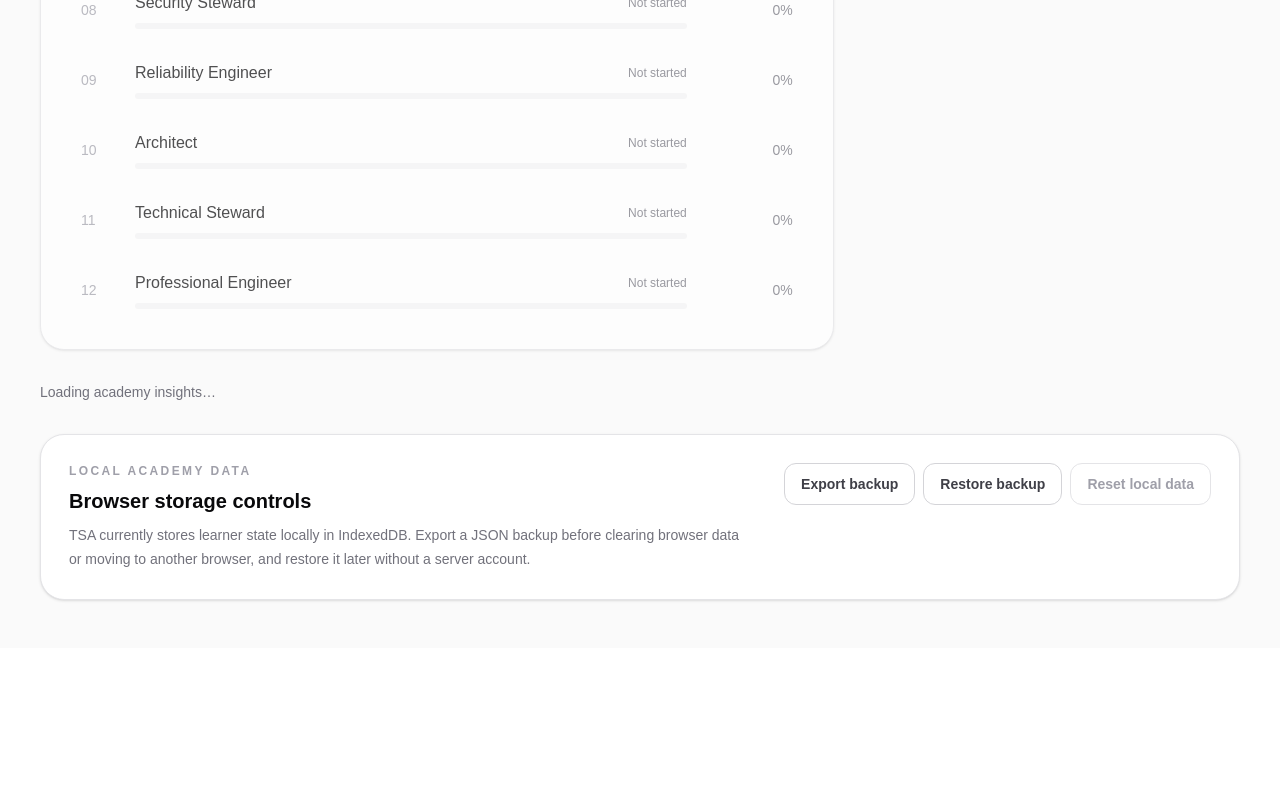
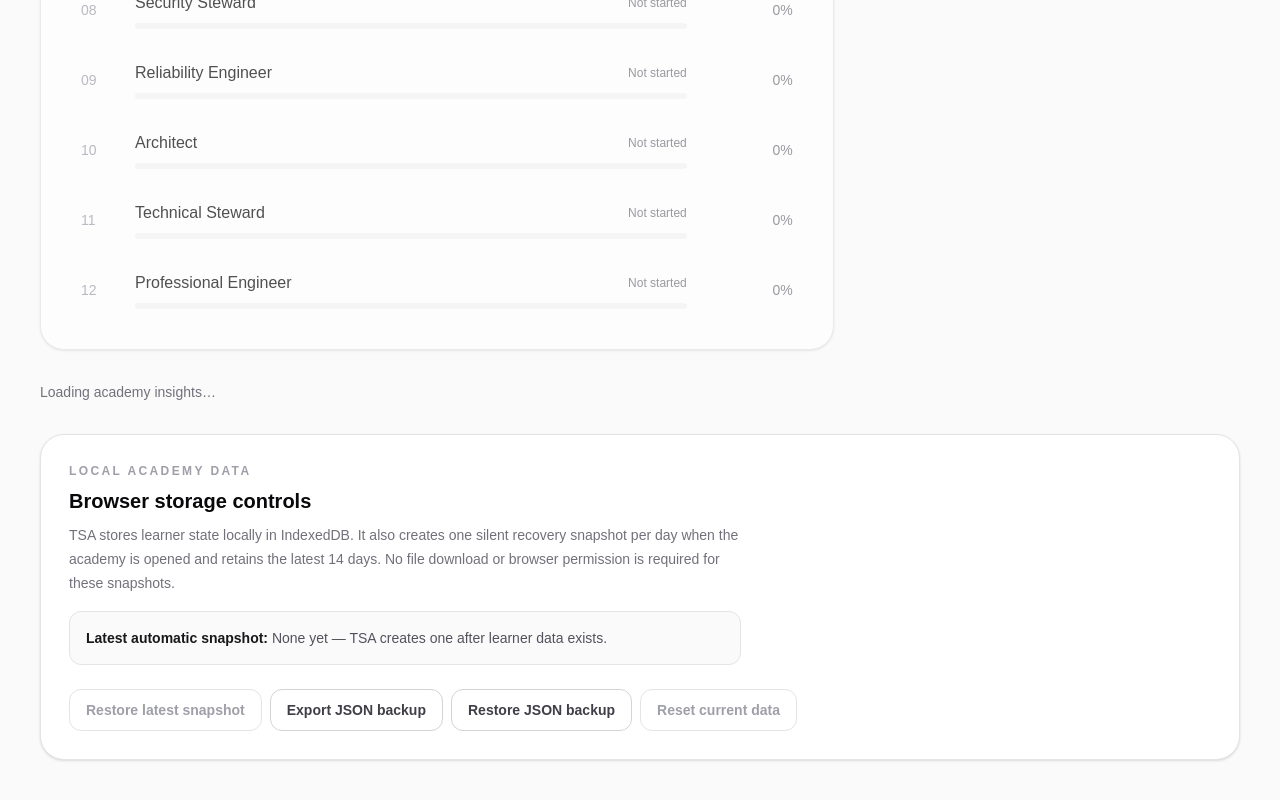
Before and after one commit to enoqueJonas/tsa, a Next.js app in the folder apps/web/: page / in a window 1280 px wide. Shown: the part 1336-2136 px from the top of the page. Before the commit the page ends 1984 px from the top, so only its background shows below. Built offline with nearby package versions, Linux system fonts and the light colour scheme.

Commit message:
feat: expose daily recovery snapshots in data controls

```diff
--- a/apps/web/components/academy-data-controls.tsx
+++ b/apps/web/components/academy-data-controls.tsx
@@ -1,19 +1,26 @@
 "use client";
 
-import { useRef, useState } from "react";
+import { useEffect, useRef, useState } from "react";
 import { createAcademyBackup, parseAcademyBackup, restoreAcademyBackup } from "../lib/academy-backup";
+import { DAILY_SNAPSHOT_RETENTION, latestDailySnapshot, restoreDailySnapshot } from "../lib/daily-snapshots";
+import type { DailySnapshotRecord } from "../lib/progress-storage";
 import { useAcademyProgress } from "./academy-progress-provider";
 
 export function AcademyDataControls() {
   const { records, resetAcademyProgress } = useAcademyProgress();
   const [busy, setBusy] = useState(false);
   const [message, setMessage] = useState<string>();
+  const [latestSnapshot, setLatestSnapshot] = useState<DailySnapshotRecord>();
   const fileInputRef = useRef<HTMLInputElement>(null);
   const hasProgress = Object.keys(records).length > 0;
 
+  useEffect(() => {
+    latestDailySnapshot().then(setLatestSnapshot).catch(() => undefined);
+  }, [records]);
+
   async function resetProgress() {
     const confirmed = window.confirm(
-      "Reset all TSA learner data stored in this browser? This removes progress, reflections, evidence, projects, and assessments."
+      "Reset current TSA learner data stored in this browser? Progress, reflections, evidence, projects, and assessments will be removed. Daily recovery snapshots are kept."
     );
 
     if (!confirmed) return;
@@ -23,7 +30,7 @@ export function AcademyDataControls() {
 
     try {
       await resetAcademyProgress();
-      setMessage("Local academy data has been reset.");
+      setMessage("Current academy data has been reset. Daily recovery snapshots were preserved.");
     } catch {
       setMessage("TSA could not reset the local academy database.");
     } finally {
@@ -59,7 +66,7 @@ export function AcademyDataControls() {
     try {
       const backup = parseAcademyBackup(await file.text());
       const confirmed = window.confirm(
-        "Restore this TSA backup? Existing local academy data will be replaced by the contents of the backup."
+        "Restore this TSA backup? Existing current academy data will be replaced by the contents of the backup."
       );
       if (!confirmed) return;
       await restoreAcademyBackup(backup);
@@ -73,6 +80,26 @@ export function AcademyDataControls() {
     }
   }
 
+  async function restoreLatestSnapshot() {
+    if (!latestSnapshot) return;
+    const confirmed = window.confirm(
+      `Restore the automatic recovery snapshot from ${new Date(latestSnapshot.createdAt).toLocaleString()}? Current learner data will be replaced.`
+    );
+    if (!confirmed) return;
+
+    setBusy(true);
+    setMessage(undefined);
+    try {
+      await restoreDailySnapshot(latestSnapshot);
+      setMessage("Daily recovery snapshot restored. Reloading TSA…");
+      window.location.reload();
+    } catch {
+      setMessage("TSA could not restore the daily recovery snapshot.");
+    } finally {
+      setBusy(false);
+    }
+  }
+
   return (
     <section className="mt-8 rounded-3xl border border-zinc-200 bg-white p-7 shadow-sm">
       <div className="flex flex-wrap items-start justify-between gap-6">
@@ -80,13 +107,18 @@ export function AcademyDataControls() {
           <p className="text-xs font-semibold uppercase tracking-[0.2em] text-zinc-400">Local academy data</p>
           <h2 className="mt-2 text-xl font-semibold text-zinc-950">Browser storage controls</h2>
           <p className="mt-2 text-sm leading-6 text-zinc-500">
-            TSA currently stores learner state locally in IndexedDB. Export a JSON backup before clearing browser data or moving to another browser, and restore it later without a server account.
+            TSA stores learner state locally in IndexedDB. It also creates one silent recovery snapshot per day when the academy is opened and retains the latest {DAILY_SNAPSHOT_RETENTION} days. No file download or browser permission is required for these snapshots.
           </p>
+          <div className="mt-4 rounded-xl border border-zinc-200 bg-zinc-50 p-4 text-sm text-zinc-600">
+            <span className="font-semibold text-zinc-900">Latest automatic snapshot: </span>
+            {latestSnapshot ? new Date(latestSnapshot.createdAt).toLocaleString() : "None yet — TSA creates one after learner data exists."}
+          </div>
         </div>
         <div className="flex flex-wrap gap-2">
-          <button type="button" onClick={() => void exportBackup()} disabled={busy} className="rounded-xl border border-zinc-300 px-4 py-2.5 text-sm font-semibold text-zinc-700 transition hover:bg-zinc-50 disabled:cursor-not-allowed disabled:text-zinc-400">Export backup</button>
-          <button type="button" onClick={() => fileInputRef.current?.click()} disabled={busy} className="rounded-xl border border-zinc-300 px-4 py-2.5 text-sm font-semibold text-zinc-700 transition hover:bg-zinc-50 disabled:cursor-not-allowed disabled:text-zinc-400">Restore backup</button>
-          <button type="button" onClick={() => void resetProgress()} disabled={!hasProgress || busy} className="rounded-xl border border-red-200 px-4 py-2.5 text-sm font-semibold text-red-700 transition hover:bg-red-50 disabled:cursor-not-allowed disabled:border-zinc-200 disabled:text-zinc-400 disabled:hover:bg-transparent">Reset local data</button>
+          <button type="button" onClick={() => void restoreLatestSnapshot()} disabled={!latestSnapshot || busy} className="rounded-xl border border-blue-200 px-4 py-2.5 text-sm font-semibold text-blue-700 transition hover:bg-blue-50 disabled:cursor-not-allowed disabled:border-zinc-200 disabled:text-zinc-400">Restore latest snapshot</button>
+          <button type="button" onClick={() => void exportBackup()} disabled={busy} className="rounded-xl border border-zinc-300 px-4 py-2.5 text-sm font-semibold text-zinc-700 transition hover:bg-zinc-50 disabled:cursor-not-allowed disabled:text-zinc-400">Export JSON backup</button>
+          <button type="button" onClick={() => fileInputRef.current?.click()} disabled={busy} className="rounded-xl border border-zinc-300 px-4 py-2.5 text-sm font-semibold text-zinc-700 transition hover:bg-zinc-50 disabled:cursor-not-allowed disabled:text-zinc-400">Restore JSON backup</button>
+          <button type="button" onClick={() => void resetProgress()} disabled={!hasProgress || busy} className="rounded-xl border border-red-200 px-4 py-2.5 text-sm font-semibold text-red-700 transition hover:bg-red-50 disabled:cursor-not-allowed disabled:border-zinc-200 disabled:text-zinc-400 disabled:hover:bg-transparent">Reset current data</button>
           <input ref={fileInputRef} type="file" accept="application/json,.json" className="hidden" onChange={(event) => { const file = event.target.files?.[0]; if (file) void importBackup(file); }} />
         </div>
       </div>
```
